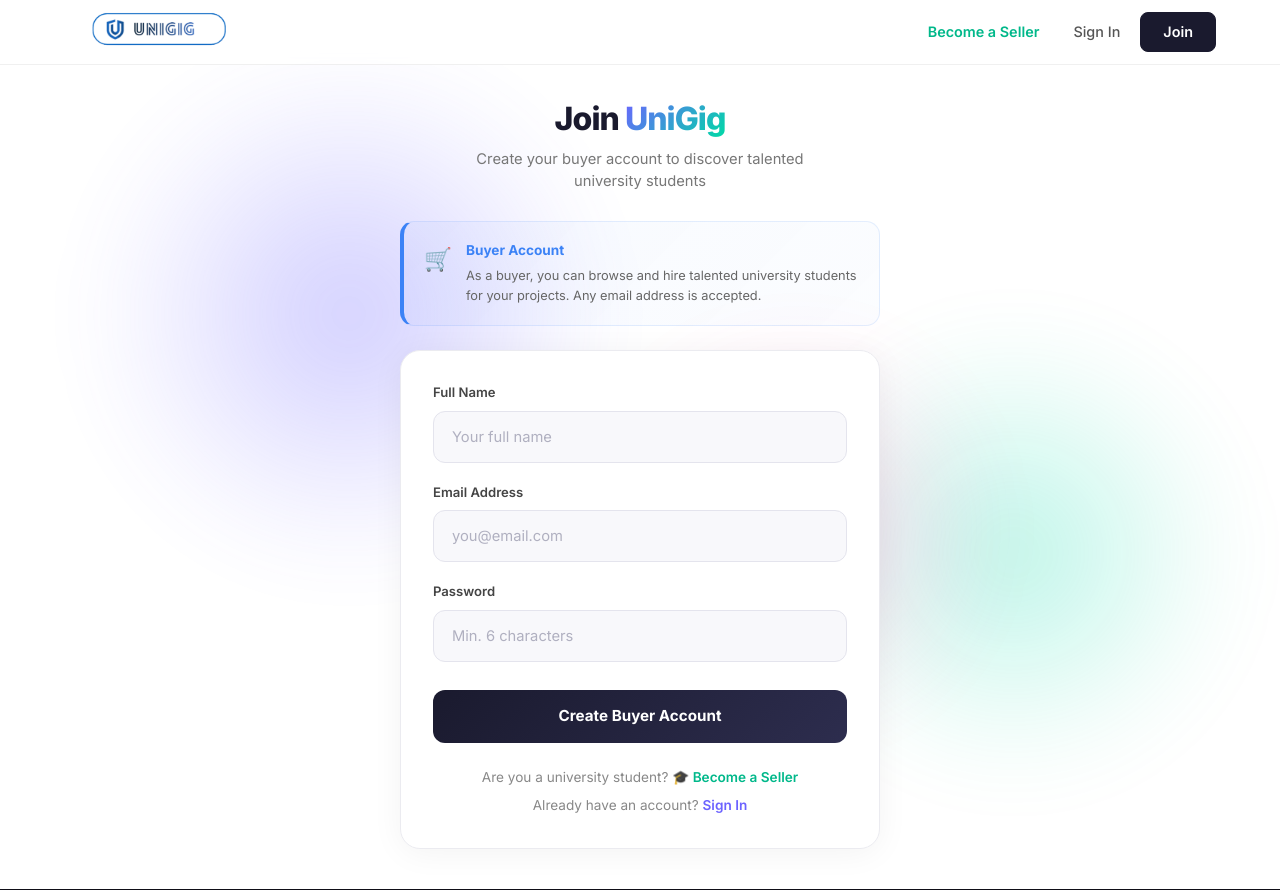
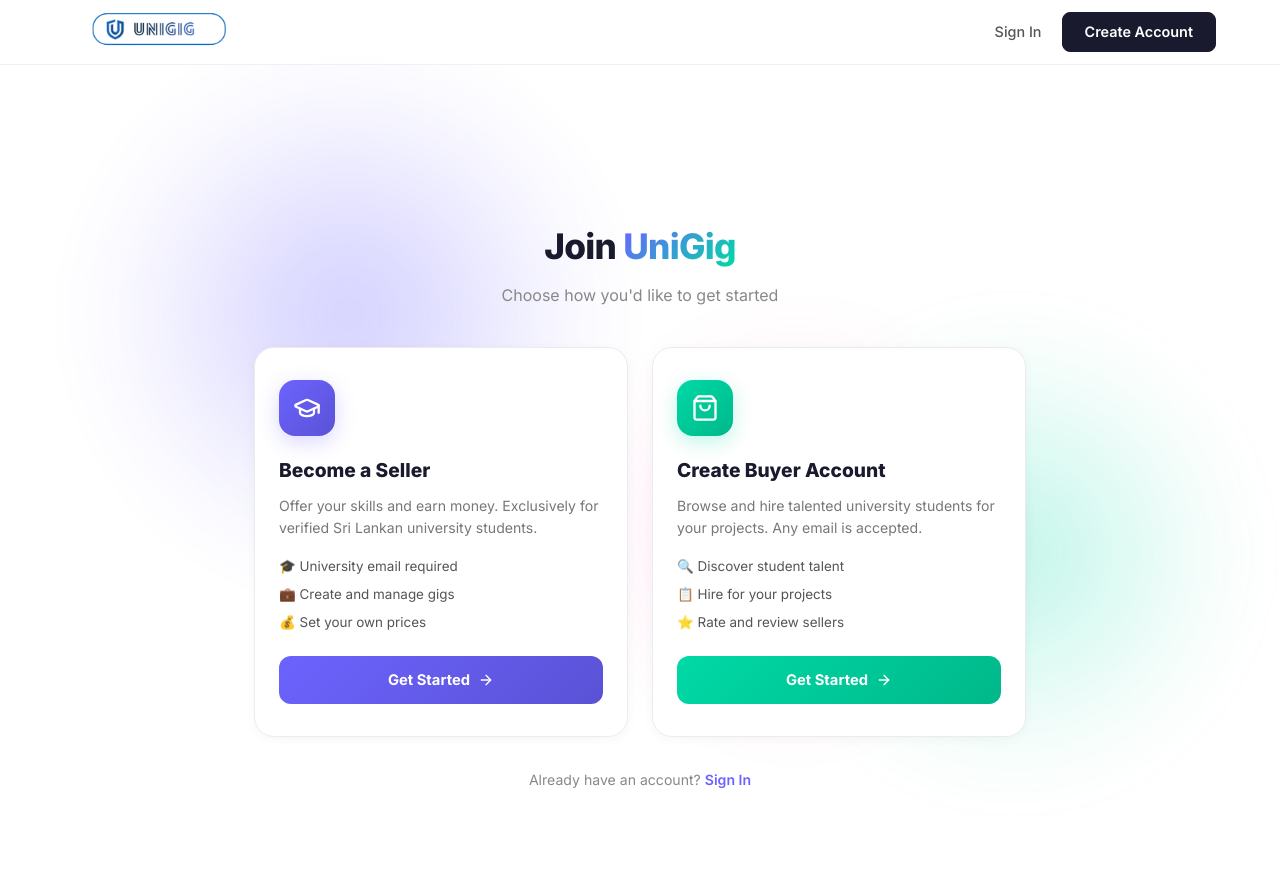
Before and after one commit to justtnikiyaa/ITPM-Project-3rd-Year-1st-sem, a React (Vite) app in the folder client/: page /register in a window 1280 px wide. Built offline with nearby package versions, Linux system fonts and the light colour scheme; no server answers.

Commit message:
edited create account page

```diff
--- a/client/src/App.jsx
+++ b/client/src/App.jsx
@@ -4,6 +4,7 @@
 import Home from './pages/Home';
 import BecomeASeller from './pages/BecomeASeller';
 import BuyerRegister from './pages/BuyerRegister';
+import RegisterChoice from './pages/RegisterChoice';
 import Login from './pages/Login';
 import SellerDashboard from './pages/SellerDashboard';
 
@@ -14,8 +15,9 @@
         <Navbar />
         <Routes>
           <Route path="/" element={<Home />} />
+          <Route path="/register" element={<RegisterChoice />} />
+          <Route path="/register/buyer" element={<BuyerRegister />} />
           <Route path="/become-seller" element={<BecomeASeller />} />
-          <Route path="/register" element={<BuyerRegister />} />
           <Route path="/login" element={<Login />} />
           <Route path="/dashboard" element={<SellerDashboard />} />
         </Routes>
--- a/client/src/components/Navbar.jsx
+++ b/client/src/components/Navbar.jsx
@@ -27,13 +27,6 @@
                 <div className="navbar-links">
                     {user ? (
                         <>
-                            {/* Become a Seller — only for logged-in NON-sellers */}
-                            {!user.isStudentSeller && (
-                                <Link to="/become-seller" className="navbar-link navbar-link--seller">
-                                    Become a Seller
-                                </Link>
-                            )}
-
                             {/* Post a Gig — only for student sellers */}
                             {user.isStudentSeller && (
                                 <Link to="/dashboard" className="navbar-btn-primary">
@@ -78,14 +71,11 @@
                         </>
                     ) : (
                         <>
-                            <Link to="/become-seller" className="navbar-link navbar-link--seller">
-                                Become a Seller
-                            </Link>
                             <Link to="/login" className="navbar-link">
                                 Sign In
                             </Link>
                             <Link to="/register" className="navbar-btn-join">
-                                Join
+                                Create Account
                             </Link>
                         </>
                     )}
@@ -112,11 +102,6 @@
                 <div className="navbar-mobile-menu">
                     {user ? (
                         <>
-                            {!user.isStudentSeller && (
-                                <Link to="/become-seller" className="navbar-mobile-link" onClick={() => setMobileOpen(false)}>
-                                    Become a Seller
-                                </Link>
-                            )}
                             {user.isStudentSeller && (
                                 <Link to="/dashboard" className="navbar-mobile-link" onClick={() => setMobileOpen(false)}>
                                     Post a Gig
@@ -128,14 +113,11 @@
                         </>
                     ) : (
                         <>
-                            <Link to="/become-seller" className="navbar-mobile-link" onClick={() => setMobileOpen(false)}>
-                                Become a Seller
-                            </Link>
                             <Link to="/login" className="navbar-mobile-link" onClick={() => setMobileOpen(false)}>
                                 Sign In
                             </Link>
                             <Link to="/register" className="navbar-mobile-link navbar-mobile-link--join" onClick={() => setMobileOpen(false)}>
-                                Join
+                                Create Account
                             </Link>
                         </>
                     )}
--- a/client/src/index.css
+++ b/client/src/index.css
@@ -2068,3 +2068,190 @@
     padding: 24px 20px;
   }
 }
+
+
+/* ═══════════════════════════════════════════════════════════════
+   REGISTER CHOICE PAGE
+   ═══════════════════════════════════════════════════════════════ */
+
+.register-choice {
+  position: relative;
+  z-index: 1;
+  max-width: 820px;
+  margin: 0 auto;
+  padding: 120px 24px 60px;
+  text-align: center;
+}
+
+.register-choice__header {
+  margin-bottom: 40px;
+}
+
+.register-choice__title {
+  font-size: 2.2rem;
+  font-weight: 800;
+  color: #1a1a2e;
+  letter-spacing: -0.02em;
+  margin-bottom: 10px;
+}
+
+.register-choice__subtitle {
+  font-size: 1rem;
+  color: #888;
+}
+
+.register-choice__cards {
+  display: grid;
+  grid-template-columns: 1fr 1fr;
+  gap: 24px;
+  margin-bottom: 32px;
+}
+
+@media (max-width: 640px) {
+  .register-choice__cards {
+    grid-template-columns: 1fr;
+  }
+
+  .register-choice {
+    padding: 100px 16px 40px;
+  }
+
+  .register-choice__title {
+    font-size: 1.6rem;
+  }
+}
+
+.register-choice__card {
+  background: #ffffff;
+  border: 1.5px solid #ebebf0;
+  border-radius: 20px;
+  padding: 32px 24px;
+  text-align: left;
+  text-decoration: none;
+  color: inherit;
+  transition: all 0.35s ease;
+  display: flex;
+  flex-direction: column;
+  box-shadow: 0 2px 12px rgba(0, 0, 0, 0.04);
+}
+
+.register-choice__card:hover {
+  transform: translateY(-6px);
+  box-shadow: 0 16px 40px rgba(0, 0, 0, 0.08);
+}
+
+.register-choice__card--seller:hover {
+  border-color: rgba(108, 99, 255, 0.4);
+  box-shadow: 0 16px 40px rgba(108, 99, 255, 0.12);
+}
+
+.register-choice__card--buyer:hover {
+  border-color: rgba(0, 217, 166, 0.4);
+  box-shadow: 0 16px 40px rgba(0, 217, 166, 0.12);
+}
+
+.register-choice__card-icon {
+  width: 56px;
+  height: 56px;
+  border-radius: 16px;
+  display: flex;
+  align-items: center;
+  justify-content: center;
+  margin-bottom: 20px;
+}
+
+.register-choice__card-icon svg {
+  width: 28px;
+  height: 28px;
+  color: white;
+}
+
+.register-choice__card-icon--seller {
+  background: linear-gradient(135deg, var(--color-primary), var(--color-primary-dark));
+  box-shadow: 0 6px 20px rgba(108, 99, 255, 0.25);
+}
+
+.register-choice__card-icon--buyer {
+  background: linear-gradient(135deg, var(--color-accent), var(--color-accent-dark));
+  box-shadow: 0 6px 20px rgba(0, 217, 166, 0.25);
+}
+
+.register-choice__card-title {
+  font-size: 1.2rem;
+  font-weight: 800;
+  color: #1a1a2e;
+  margin-bottom: 10px;
+}
+
+.register-choice__card-desc {
+  font-size: 0.88rem;
+  color: #777;
+  line-height: 1.6;
+  margin-bottom: 16px;
+}
+
+.register-choice__card-features {
+  list-style: none;
+  padding: 0;
+  margin: 0 0 24px;
+  display: flex;
+  flex-direction: column;
+  gap: 8px;
+  flex: 1;
+}
+
+.register-choice__card-features li {
+  font-size: 0.84rem;
+  color: #555;
+  display: flex;
+  align-items: center;
+  gap: 8px;
+}
+
+.register-choice__card-btn {
+  display: flex;
+  align-items: center;
+  justify-content: center;
+  gap: 8px;
+  padding: 13px 24px;
+  border-radius: 12px;
+  font-weight: 700;
+  font-size: 0.92rem;
+  color: white;
+  transition: all 0.3s ease;
+}
+
+.register-choice__card-btn svg {
+  width: 16px;
+  height: 16px;
+  transition: transform 0.3s ease;
+}
+
+.register-choice__card:hover .register-choice__card-btn svg {
+  transform: translateX(4px);
+}
+
+.register-choice__card-btn--seller {
+  background: linear-gradient(135deg, var(--color-primary), var(--color-primary-dark));
+}
+
+.register-choice__card-btn--buyer {
+  background: linear-gradient(135deg, var(--color-accent), var(--color-accent-dark));
+}
+
+.register-choice__footer {
+  font-size: 0.88rem;
+  color: #888;
+}
+
+.register-choice__link {
+  color: var(--color-primary);
+  font-weight: 600;
+  text-decoration: none;
+  transition: color 0.2s ease;
+}
+
+.register-choice__link:hover {
+  color: var(--color-primary-dark);
+  text-decoration: underline;
+}
--- /dev/null
+++ b/client/src/pages/RegisterChoice.jsx
@@ -0,0 +1,75 @@
+import { Link } from 'react-router-dom';
+import { GraduationCap, ShoppingBag, ArrowRight } from 'lucide-react';
+
+const RegisterChoice = () => {
+    return (
+        <div className="auth-page-light">
+            {/* Animated glow orbs */}
+            <div className="glow-orb glow-orb--purple"></div>
+            <div className="glow-orb glow-orb--teal"></div>
+            <div className="glow-orb glow-orb--pink"></div>
+
+            <div className="register-choice animate-fade-in-up">
+                <div className="register-choice__header">
+                    <h1 className="register-choice__title">
+                        Join <span className="gradient-text">UniGig</span>
+                    </h1>
+                    <p className="register-choice__subtitle">
+                        Choose how you'd like to get started
+                    </p>
+                </div>
+
+                <div className="register-choice__cards">
+                    {/* Seller Card */}
+                    <Link to="/become-seller" className="register-choice__card register-choice__card--seller">
+                        <div className="register-choice__card-icon register-choice__card-icon--seller">
+                            <GraduationCap />
+                        </div>
+                        <h2 className="register-choice__card-title">Become a Seller</h2>
+                        <p className="register-choice__card-desc">
+                            Offer your skills and earn money. Exclusively for verified Sri Lankan university students.
+                        </p>
+                        <ul className="register-choice__card-features">
+                            <li>🎓 University email required</li>
+                            <li>💼 Create and manage gigs</li>
+                            <li>💰 Set your own prices</li>
+                        </ul>
+                        <div className="register-choice__card-btn register-choice__card-btn--seller">
+                            Get Started
+                            <ArrowRight />
+                        </div>
+                    </Link>
+
+                    {/* Buyer Card */}
+                    <Link to="/register/buyer" className="register-choice__card register-choice__card--buyer">
+                        <div className="register-choice__card-icon register-choice__card-icon--buyer">
+                            <ShoppingBag />
+                        </div>
+                        <h2 className="register-choice__card-title">Create Buyer Account</h2>
+                        <p className="register-choice__card-desc">
+                            Browse and hire talented university students for your projects. Any email is accepted.
+                        </p>
+                        <ul className="register-choice__card-features">
+                            <li>🔍 Discover student talent</li>
+                            <li>📋 Hire for your projects</li>
+                            <li>⭐ Rate and review sellers</li>
+                        </ul>
+                        <div className="register-choice__card-btn register-choice__card-btn--buyer">
+                            Get Started
+                            <ArrowRight />
+                        </div>
+                    </Link>
+                </div>
+
+                <p className="register-choice__footer">
+                    Already have an account?{' '}
+                    <Link to="/login" className="register-choice__link">
+                        Sign In
+                    </Link>
+                </p>
+            </div>
+        </div>
+    );
+};
+
+export default RegisterChoice;
```
